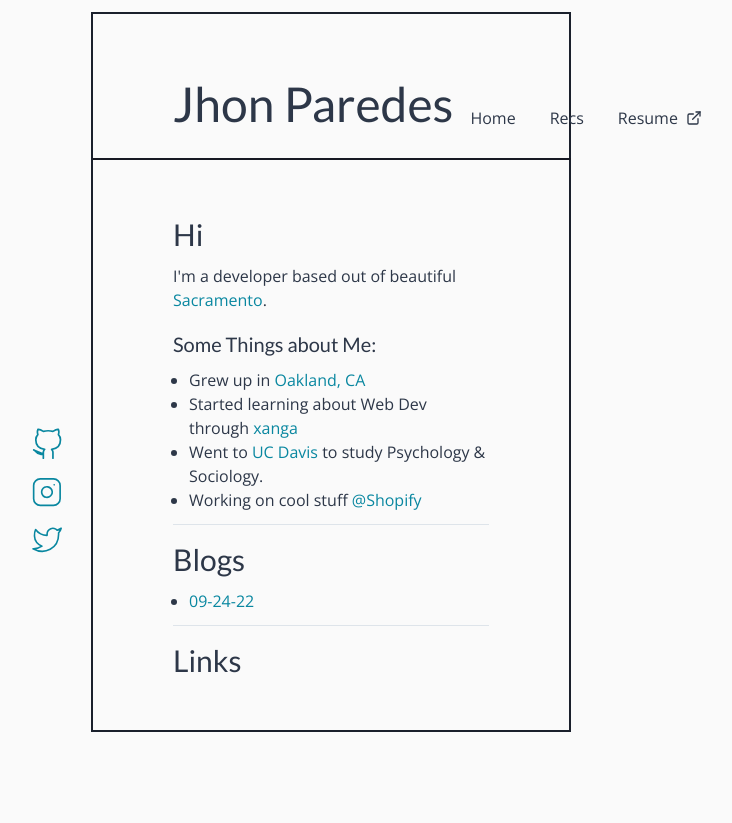
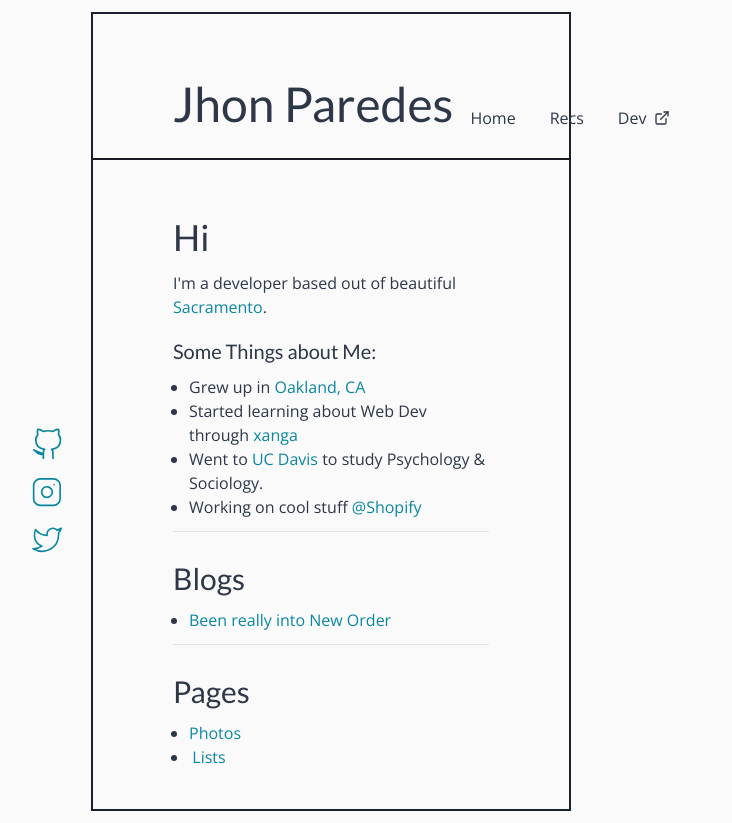
Before and after one commit to snesjhon/world, a Next.js app: page / in a window 1280 px wide. Shown: the whole page, without its empty margins (309-1041 px from the left). Before the commit the page ends 800 px from the top, so only its background shows below. Built offline with nearby package versions, Linux system fonts and the light colour scheme.

Commit message:
feat: add final touches

```diff
--- a/components/Menu.tsx
+++ b/components/Menu.tsx
@@ -24,13 +24,13 @@ export default function Menu(): JSX.Element {
       <div>
         <Button
           as="a"
-          href="/resume.pdf"
+          href="https://snesjhon.dev"
           size={btnSize}
           target="_blank"
           variant="ghostCyan"
           rightIcon={<ExternalLinkIcon />}
         >
-          Resume
+          Dev
         </Button>
       </div>
     </Flex>
--- a/config/mdx.tsx
+++ b/config/mdx.tsx
@@ -5,10 +5,9 @@ import {
   Text,
   UnorderedList,
   Divider,
-  Link,
   Button,
 } from "@chakra-ui/react";
-
+import Link from "next/link";
 import { MDXProvider } from "@mdx-js/react";
 
 interface Props {
@@ -28,7 +27,7 @@ export default function MDXWrapper(props: Props): JSX.Element {
         p: (props) => <Text pb={{ base: 1 }} {...props} />,
         ul: UnorderedList,
         li: ListItem,
-        hr: (props) => <Divider mt={3} borderColor="gray.300" {...props} />,
+        hr: (props) => <Divider my={3} borderColor="gray.300" {...props} />,
         h1: (props) => (
           <Heading as="h1" size="2xl" {...headingProps} {...props} />
         ),
@@ -61,9 +60,9 @@ function CustomLink(
   if (isInternalLink) {
     return (
       <Link href={href}>
-        <a {...props}>
-          <Button variant="linkCyan">{props.children}</Button>
-        </a>
+        {/* <a {...props}> */}
+        <Button variant="linkCyan">{props.children}</Button>
+        {/* </a> */}
       </Link>
     );
   }
--- a/pages/index.mdx
+++ b/pages/index.mdx
@@ -1,4 +1,4 @@
-### Hi
+## Hi
 
 I'm a developer based out of beautiful [Sacramento](https://www.google.com/maps/place/Sacramento,+CA/@38.5616505,-121.582995,11z/data=!3m1!4b1!4m5!3m4!1s0x809ac672b28397f9:0x921f6aaa74197fdb!8m2!3d38.5815719!4d-121.4943996).
 
@@ -13,8 +13,11 @@ I'm a developer based out of beautiful [Sacramento](https://www.google.com/maps/
 
 ### Blogs
 
-- [09-24-22](/blog/092422)
+- [Been really into New Order](/blog/092422)
 
 ---
 
-### Links
+### Pages
+
+- [Photos](/photos)
+- [Lists](/lists)
--- /dev/null
+++ b/pages/lists.mdx
@@ -0,0 +1,4 @@
+## Lists
+
+- I enjoy keeping lists of things I've seen and listened to.
+- I'll put them here eventually
--- /dev/null
+++ b/pages/photos.mdx
@@ -0,0 +1,3 @@
+## Photos
+
+### I'll prob put some cool edited photos that I've taken previously
```
